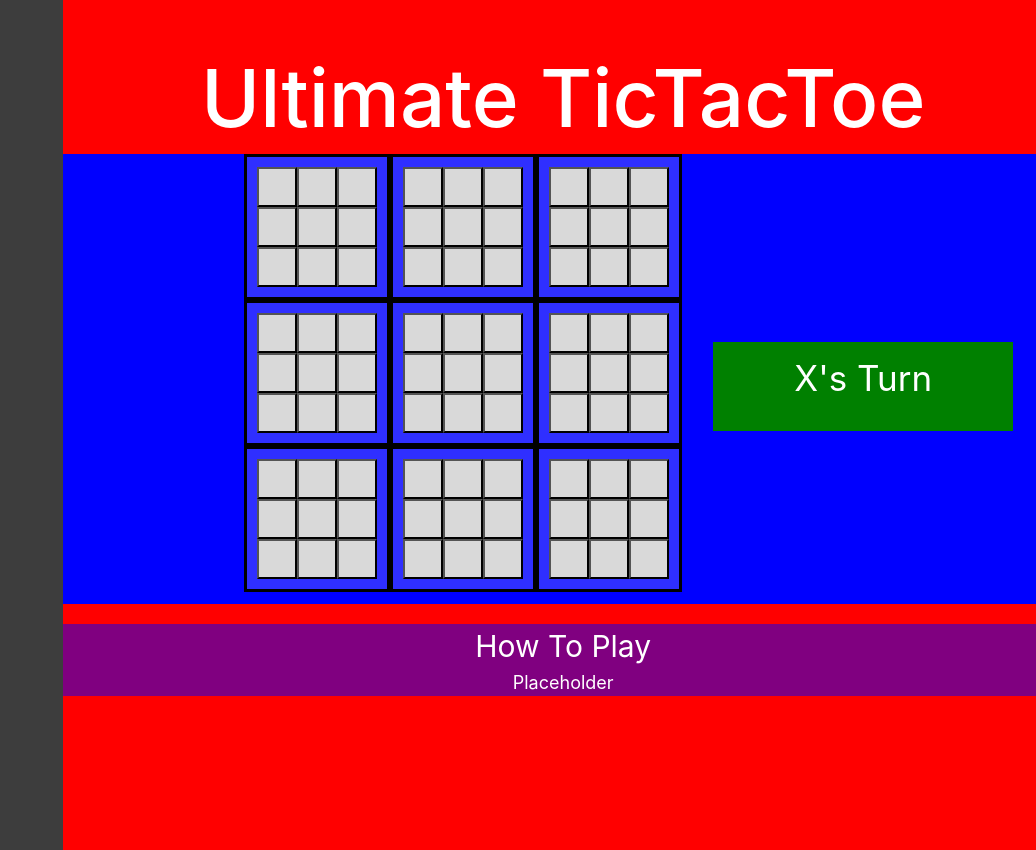
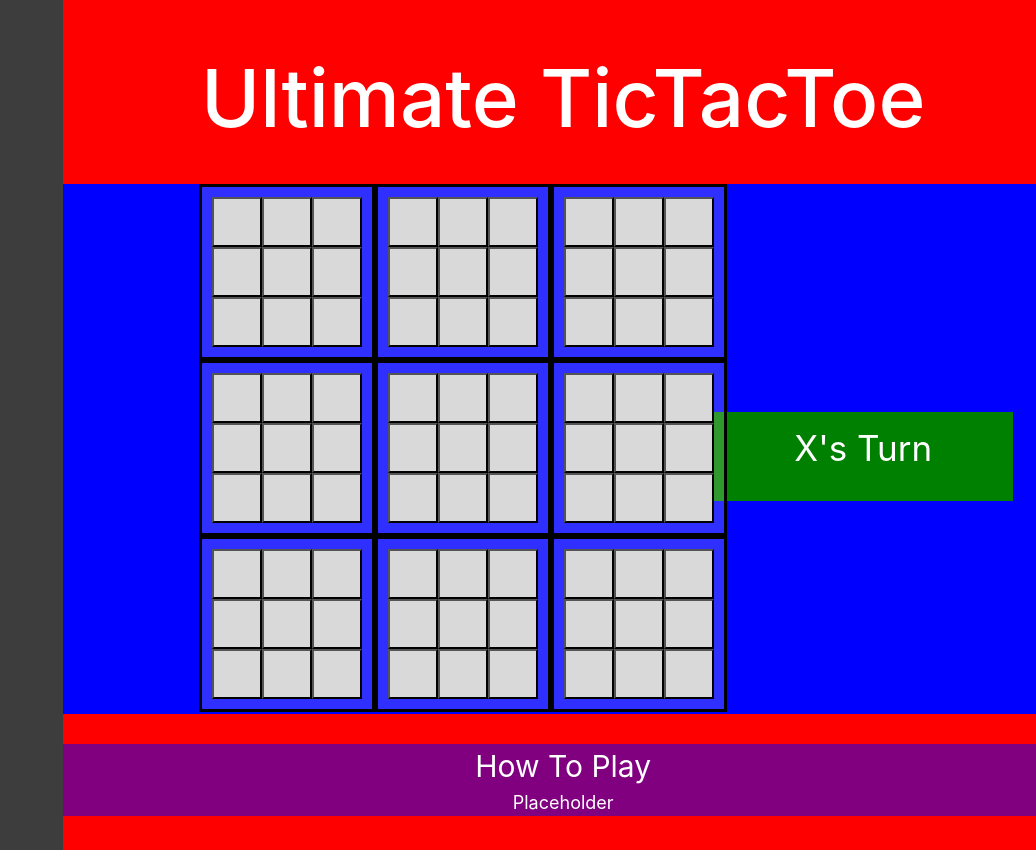
Before and after one commit to stewxy/Minigames, a React (Vite) app: page / in a window 1280 px wide. Shown: the top 850 px of the page, without its empty margins (244-1280 px from the left). Built offline with nearby package versions, Linux system fonts and the light colour scheme.

Commit message:
adjusted size of ultimate tictactoe board and other objects

```diff
--- a/src/App.css
+++ b/src/App.css
@@ -5,6 +5,7 @@ h1{
 .mainHeading{
     font-size: 80px;
     padding-top: 50px;
+    padding-bottom: 30px;
     color: white;
     font-family: Inter;
 }
@@ -54,11 +55,12 @@ h1{
 }
 
 .Grid{
-    width:40px;
-    height: 40px;
+    width:50px;
+    height: 50px;
     background-color: #D9D9D9;
     vertical-align: top;
     color: black;
+    font-size: 18px;
 
 }
 .Grid:hover{
@@ -89,7 +91,7 @@ h1{
     background-color: green;
     width: 300px;
     margin-left: 650px;
-    margin-top: -250px;
+    margin-top: -300px;
 
 }
 
@@ -106,14 +108,14 @@ html{
 .fullBoard{
     background-color: blue;
     padding-right: 200px;
-    height: 450px;
+    height: 530px;
 }
 
 .howToPlaySect{
     color: white;
     text-align: center;
     background-color: purple;
-    margin-top: 20px;
+    margin-top: 30px;
     font-size: 30px;
     font-family: Inter;
 }
```
